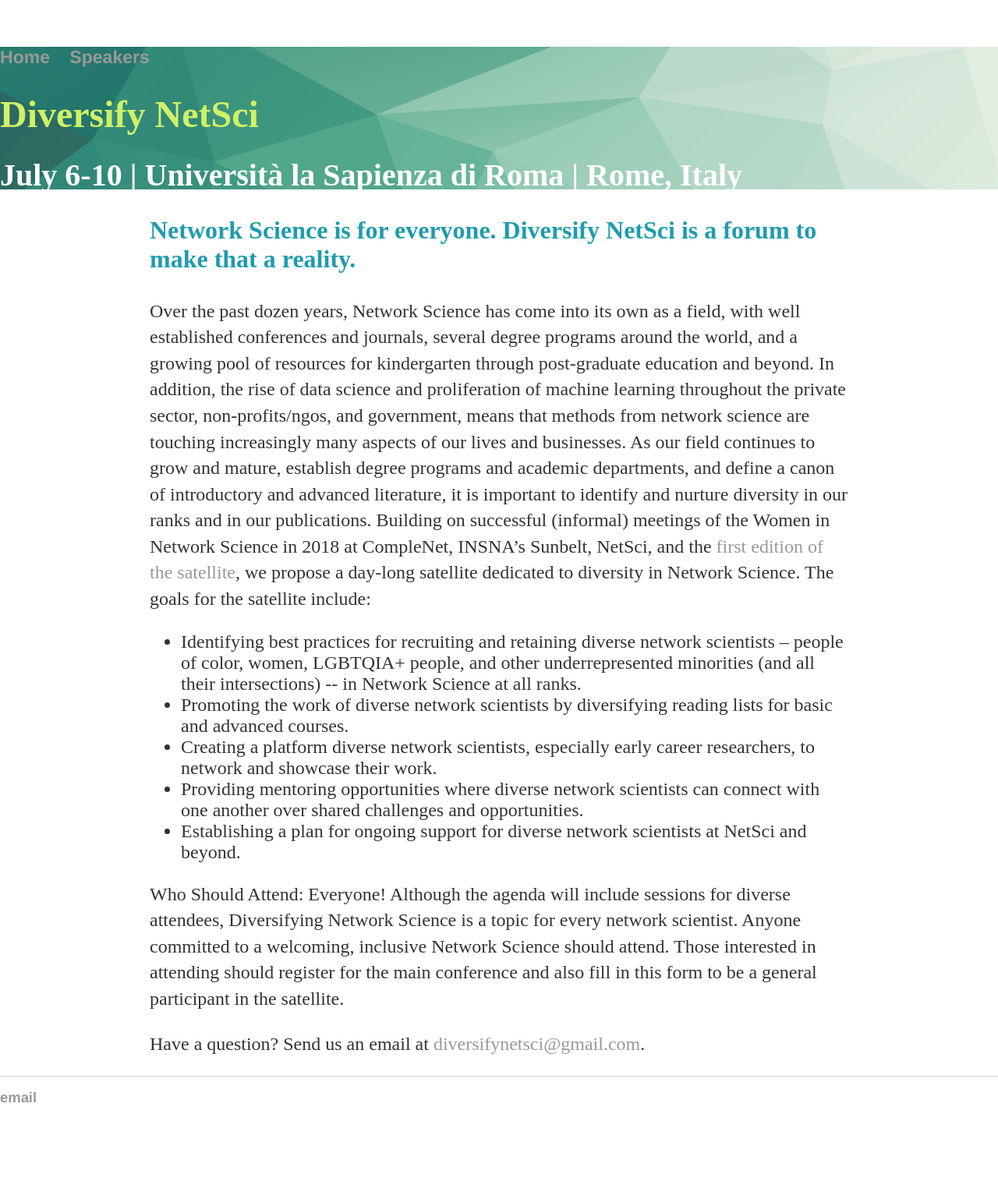
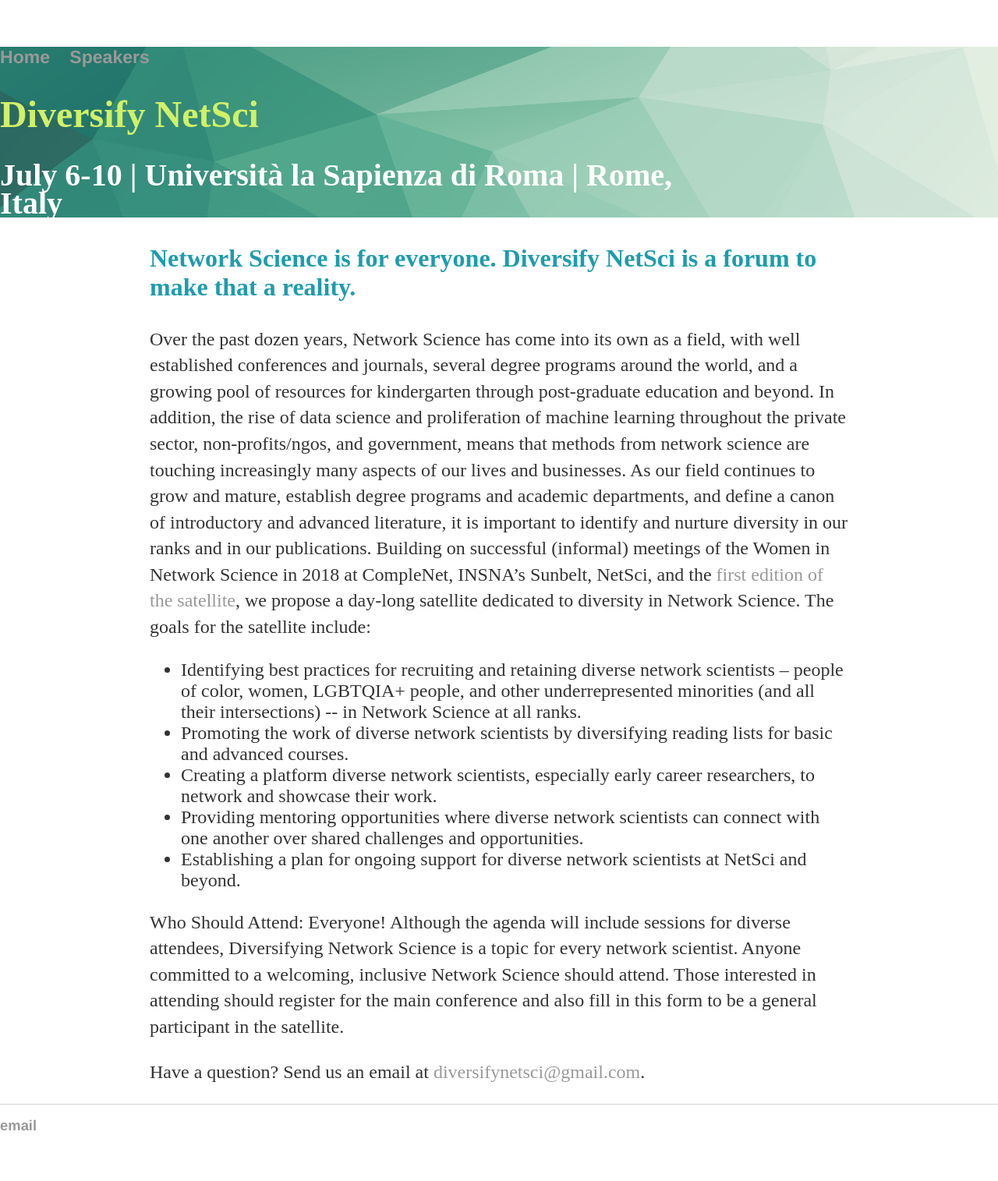
Before and after one commit to diversify-netsci/diversify-netsci.github.io, a Jekyll site: the page built from index.html, in a window 1280 px wide. Shown: the whole page at 78% size. Built offline with Jekyll 4.4.1, drawn with Linux system fonts in a browser that asks for light colours; before the commit the page ends 1479 px from its top, so only the background shows below that.

Commit message:
Update main.css

```diff
--- a/css/main.css
+++ b/css/main.css
@@ -61,3 +61,6 @@
     margin: 0 auto;
     padding: 0 auto;
 }
+.blurb{
+    width: 70%;
+}
```
